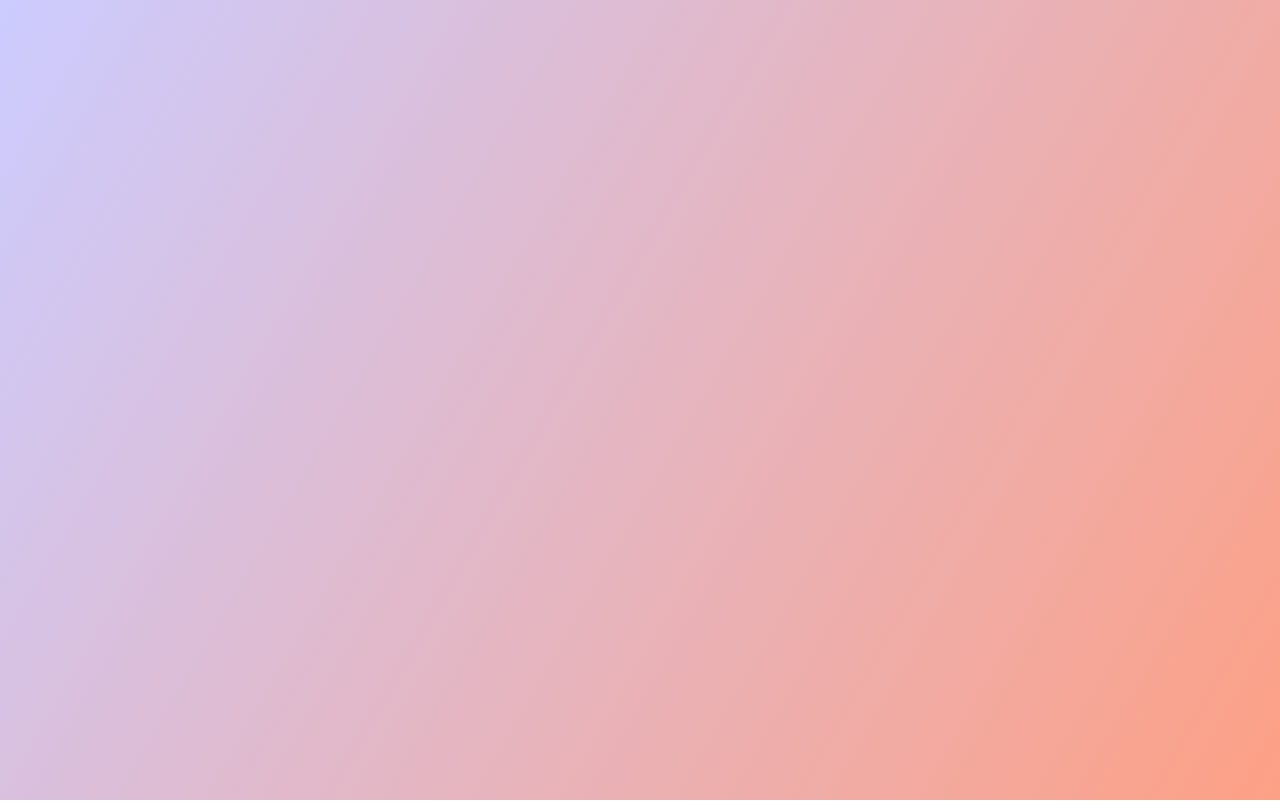
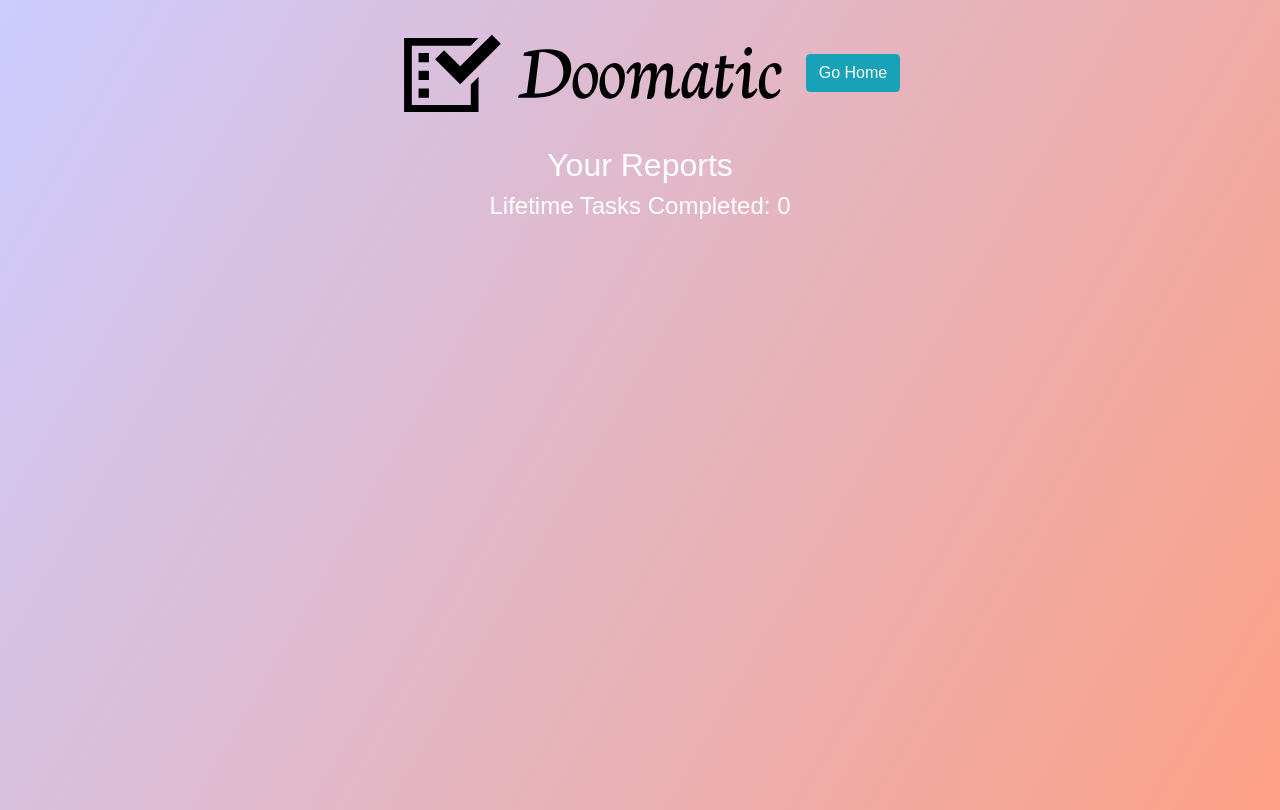
Before and after one commit to LucasFaustman/doomatic, a React (Create React App) app: page /reports in a window 1280 px wide. Before the commit this address had no page. Built offline with nearby package versions, Linux system fonts and the light colour scheme.

Commit message:
Swapped name of stats route for reports since reports sounds better. also updated readme

```diff
--- a/src/App.js
+++ b/src/App.js
@@ -1,5 +1,5 @@
 import './App.css';
-import Stats from './pages/Stats';
+import Reports from './pages/Reports';
 import Home from './pages/Home'
 import {BrowserRouter, Route, Routes} from "react-router-dom"
 import { Counter } from './features/counter/Counter';
@@ -12,7 +12,7 @@ function App() {
     <BrowserRouter>
     <Routes>
       <Route path='/counter' element={<Counter/>} />
-      <Route path='/stats' element={<Stats />} />
+      <Route path='/reports' element={<Reports />} />
       <Route path='/' element={<Home />} />
     </Routes>
     </BrowserRouter>
--- a/src/components/Header.js
+++ b/src/components/Header.js
@@ -10,7 +10,7 @@ export default function Header({headerLink}) {
     return (
         <header className='d-flex align-items-center justify-content-center'>
             <img className='img-responsive m-4' style={imgStyle} src={logo} alt='doomatic logo' />
-            <a href={`${headerLink}`} className="btn btn-info" style={buttonStyle} role="button">{headerLink === '/' ? 'Go Home' : 'View Stats'}</a>
+            <a href={`${headerLink}`} className="btn btn-info" style={buttonStyle} role="button">{headerLink === '/' ? 'Go Home' : 'View Reports'}</a>
         </header>
     )
 }
--- a/src/pages/Home.js
+++ b/src/pages/Home.js
@@ -41,6 +41,7 @@ export default function Home() {
       const newArrayOfToDos = toDos.filter(element => element.id !== id)
       dispatch(increment())
       setToDos(newArrayOfToDos)
+      console.log(`${new Date().getMonth().toString()} ${new Date().getFullYear().toString()}`)
 
 
     }
@@ -58,7 +59,7 @@ export default function Home() {
 
     return (
       <div className="App">
-        <Header headerLink={'/stats'} />
+        <Header headerLink={'/reports'} />
         <InspirationalQuote />
         <AddToDo onAdd={addToDo}/>
         {error && <p className='error'>Please enter your task</p>}
--- a/src/pages/Stats.js
+++ b/src/pages/Reports.js
@@ -2,7 +2,7 @@ import { useSelector } from 'react-redux'
 import Header from '../components/Header'
 
 
-export default function Stats() {
+export default function Reports() {
     const count = useSelector((state) => state.value)
     return (
         <div>
```
Also changed, not shown: 2 other files (tests, documents, lock files or other folders).
